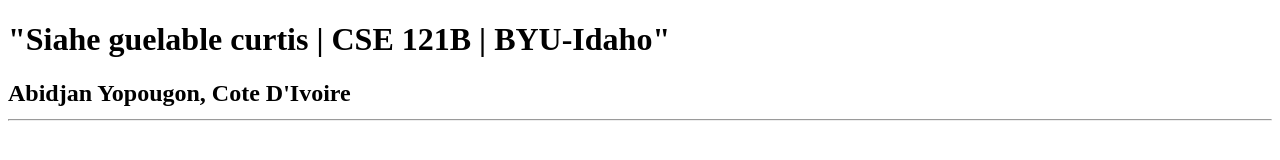
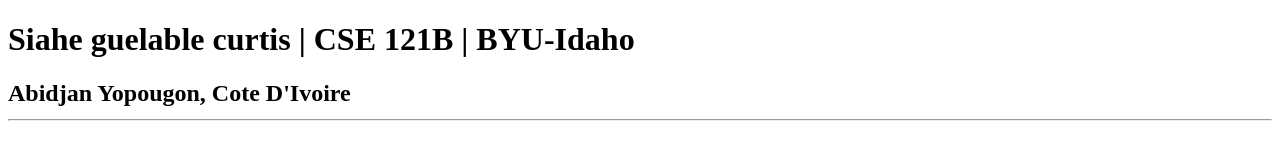
Before and after one commit to curtissiahe/cse121b, a plain HTML site: page test.html in a window 1280 px wide. Drawn offline with Linux system fonts and the light colour scheme.

Commit message:
changed made

```diff
--- a/test.html
+++ b/test.html
@@ -3,10 +3,10 @@
 <head>
     <meta charset="UTF-8">
     <meta name="viewport" content="width=device-width, initial-scale=1.0">
-    <title>"Siahe guelable curtis | CSE 121B | BYU-Idaho"</title>
+    <title>Siahe guelable curtis | CSE 121B | BYU-Idaho</title>
 </head>
 <body>
-    <h1>"Siahe guelable curtis | CSE 121B | BYU-Idaho"</h1>
+    <h1>Siahe guelable curtis | CSE 121B | BYU-Idaho</h1>
     <h2>Abidjan Yopougon, Cote D'Ivoire <hr></h2>
 
 </body>
```
